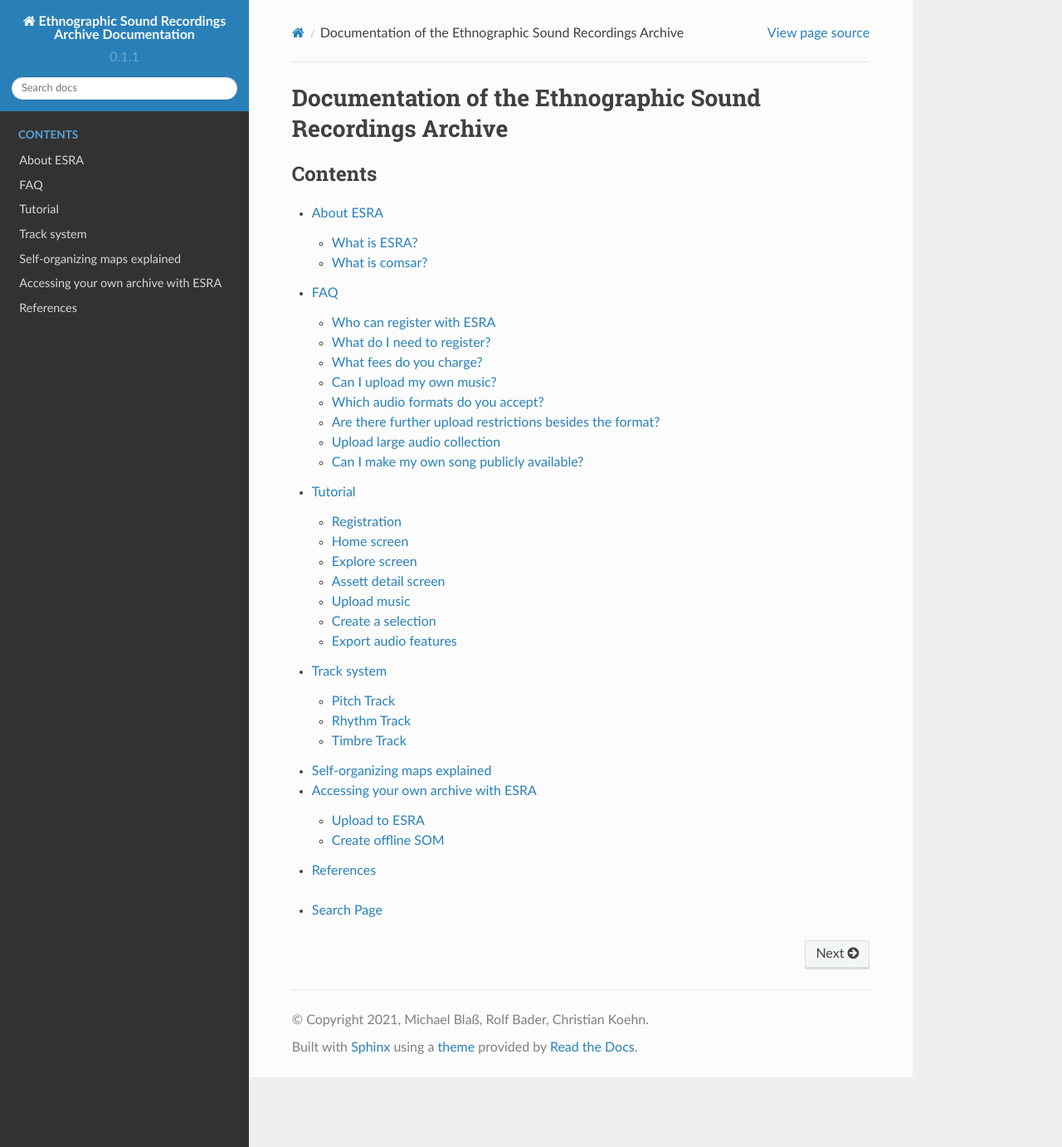
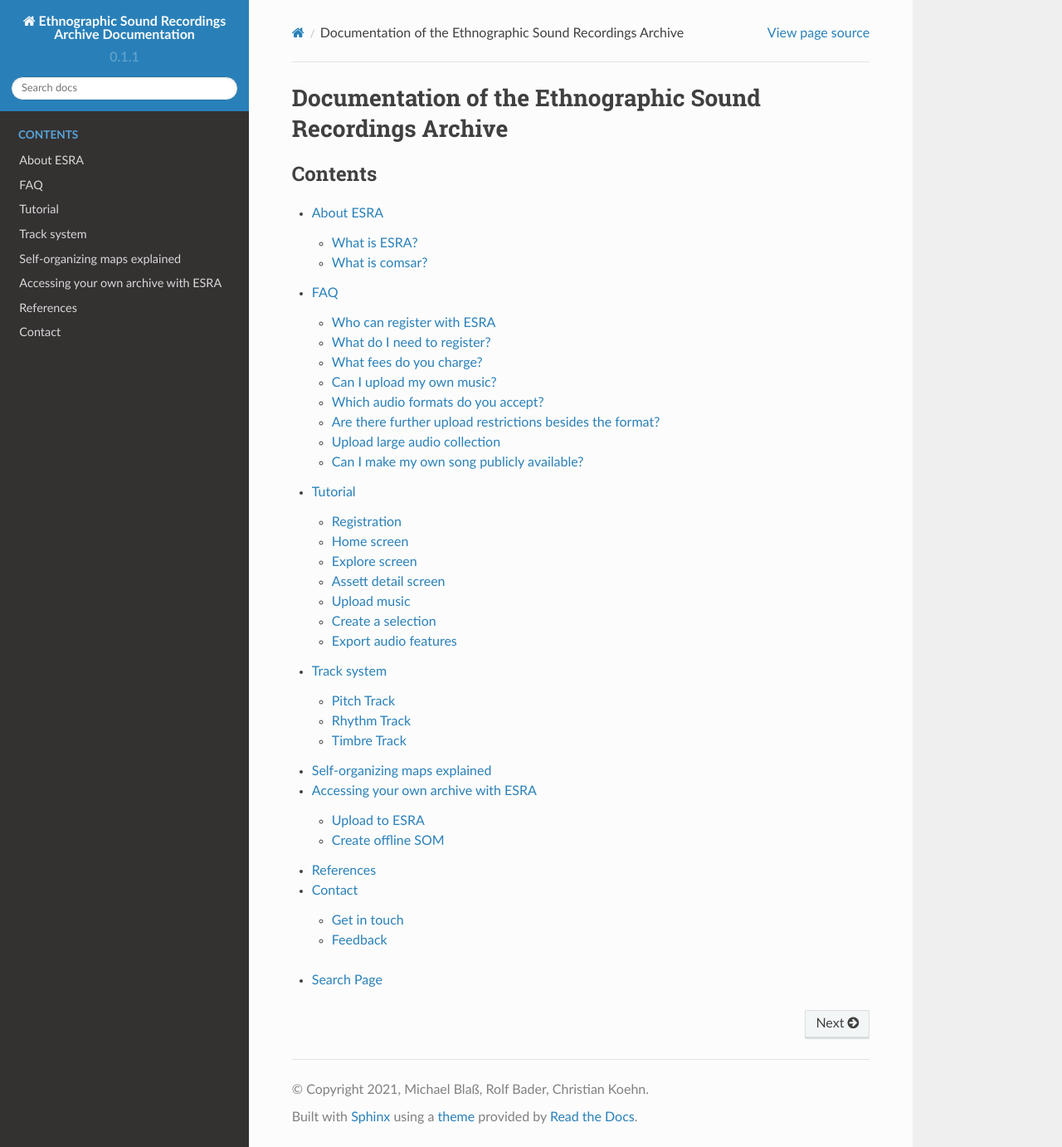
Before and after one commit to ifsm/esra-docs, a Sphinx documentation site: the page built from docs/source/index.rst, in a window 1280 px wide and 1382 px high. Shown: the whole window at 83% size. Built offline with Sphinx 7.4.7 and the Read the Docs theme 2.0.0, drawn with Linux system fonts in a browser that asks for light colours; some of the changed lines change nothing that is shown.

Commit message:
Include contact page.
Include the contact page into the main toc tree and add internal links to it.

```diff
--- a/docs/source/faq.rst
+++ b/docs/source/faq.rst
@@ -53,8 +53,9 @@ Yes, audio files must be longer than 30 seconds and shorter than 30 minutes.
 Upload large audio collection
 ========================================
 The current version of ESRA supports user uploads for single files. An
-interface for collection uploads is, however, planned. Nevertheless, please
-reach out to us if you wish to upload a collection.
+interface for collection uploads is, however, planned. Nevertheless,
+:ref:`please reach out to us<contact-feedback>` if you wish to upload a
+collection.
 
 .. _faq-publish-user-content:
 
--- a/docs/source/index.rst
+++ b/docs/source/index.rst
@@ -14,5 +14,6 @@ Documentation of the Ethnographic Sound Recordings Archive
    som
    user-content
    references
+   contact
 
 * :ref:`search`
--- a/docs/source/intro.rst
+++ b/docs/source/intro.rst
@@ -31,7 +31,7 @@ causative questions regarding similarities and divergences hidden in the deep
 structure of the manifold manifestations of musical expression in the world.
 
 We invite every interested person to sign up for free and have a stab at our
-services. Any feedback is very welcome.
+services. Any :ref:`feedback<contact-feedback>` is very welcome.
 
 .. _Ethongraphic Sound Recordings Archive: https://esra.fbkultur.uni-hamburg.de/
 
```
